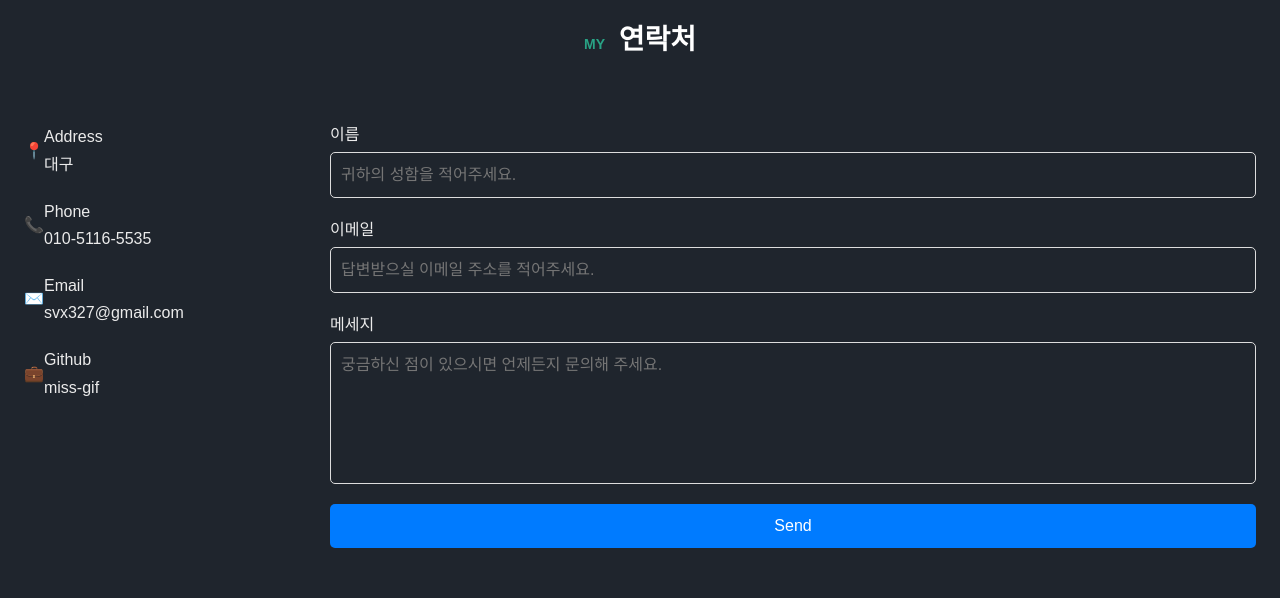
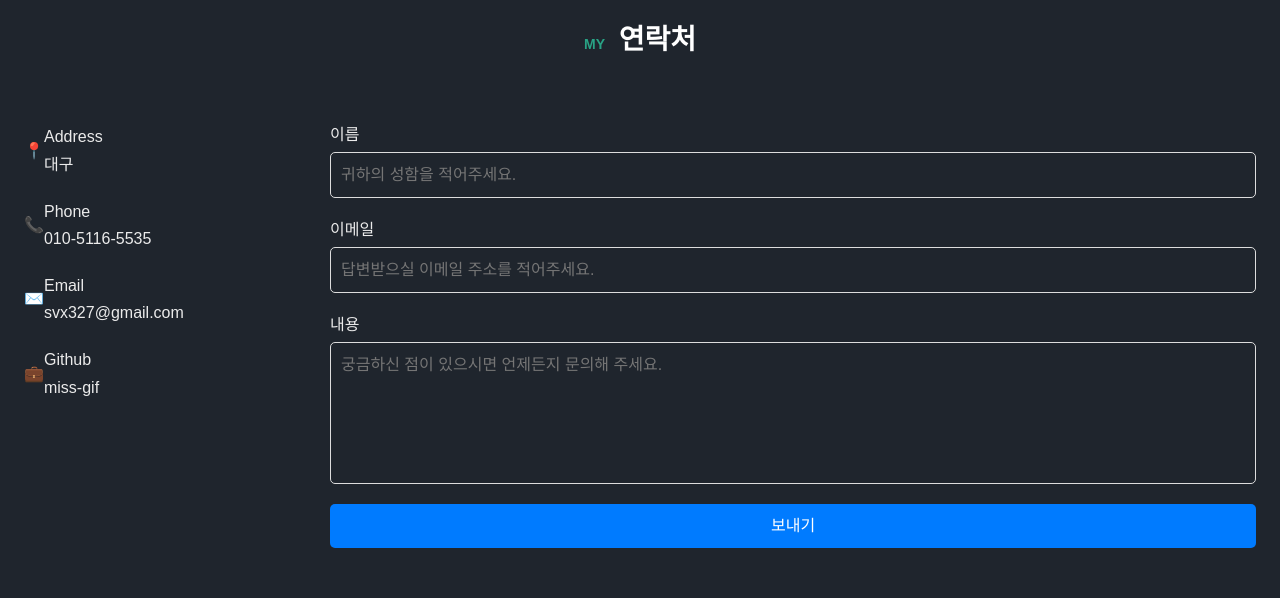
Before and after one commit to miss-gif/portfolio-final, a React (Vite) app: page / in a window 1280 px wide. Shown: the part 7705-8303 px from the top of the page. Built offline with nearby package versions, Linux system fonts and the light colour scheme.

Commit message:
Test : 메일 전송 기능

```diff
--- a/src/components/contact/ContactContent.jsx
+++ b/src/components/contact/ContactContent.jsx
@@ -1,5 +1,5 @@
 import React, { useState } from "react";
-import "./ContactForm.scss";
+import "./ContactContent.scss";
 
 const ContactContent = () => {
   const [formData, setFormData] = useState({
@@ -7,6 +7,7 @@ const ContactContent = () => {
     email: "",
     message: "",
   });
+  const [complete, setComplete] = useState(false);
 
   const contactInfo = [
     { icon: "📍", label: "Address", value: "대구" },
@@ -22,7 +23,28 @@ const ContactContent = () => {
 
   const handleSubmit = (e) => {
     e.preventDefault();
-    console.log(formData);
+    const form = e.target;
+
+    fetch(form.action, {
+      method: form.method,
+      body: new FormData(form),
+    })
+      .then((response) => response.json())
+      .then((response) => {
+        if (response.result === "success") {
+          setComplete(true);
+          setFormData({
+            name: "",
+            email: "",
+            message: "",
+          });
+        } else {
+          console.error("Form submission error:", response);
+        }
+      })
+      .catch((error) => {
+        console.error("Form submission failed:", error);
+      });
   };
 
   return (
@@ -42,7 +64,13 @@ const ContactContent = () => {
       </div>
 
       <div className="contact-content__form">
-        <form className="contact-form" onSubmit={handleSubmit}>
+        {!complete ? (
+          <form
+            className="contact-form"
+            method="POST"
+            action="https://script.google.com/macros/s/AKfycbyeWNQ90Hjbb1Pd7iKaRdHbHY1wVfNO7v_0g_Ky-cK60d6HkKXf1d7If58fPVg9rwp_ZA/exec"
+            onSubmit={handleSubmit}
+          >
             <div className="contact-form__elements">
               <fieldset className="contact-form__group">
                 <label htmlFor="name" className="contact-form__label">
@@ -77,7 +105,7 @@ const ContactContent = () => {
 
               <fieldset className="contact-form__group">
                 <label htmlFor="message" className="contact-form__label">
-                메세지
+                  내용
                 </label>
                 <textarea
                   id="message"
@@ -91,11 +119,29 @@ const ContactContent = () => {
                 />
               </fieldset>
 
+              <fieldset
+                className="contact-form__group honeypot-field"
+                style={{ display: "none" }}
+              >
+                <label htmlFor="honeypot">
+                  스팸 방지를 위해 빈 칸으로 제출해야 하는 숨겨진 필드입니다.
+                  작성하지 마세요!
+                </label>
+                <input id="honeypot" type="text" name="honeypot" value="" />
+              </fieldset>
+
               <button type="submit" className="contact-form__submit-button">
-              Send
+                보내기
               </button>
             </div>
           </form>
+        ) : (
+          <div className="thankyou_message">
+            <h2>
+              <em>감사합니다</em> 연락주셔서 감사합니다! 곧 답변드리겠습니다.
+            </h2>
+          </div>
+        )}
       </div>
     </div>
   );
```
Also changed, not shown: src/components/contact/ContactContent.scss (renamed from src/components/contact/ContactForm.scss). Lines whose indentation alone changed are shown as unchanged.
